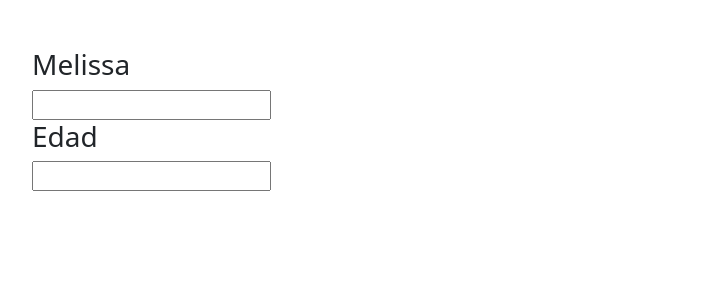
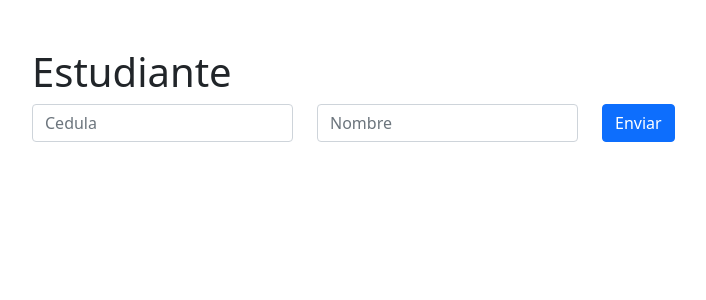
Before and after one commit to RichLeonC/SistemaDeEducacionBD, a React (Create React App) app in the folder sist-gestion-educativo/: page / in a window 1280 px wide. Shown: the top 300 px of the page, without its empty margins (50-756 px from the left). Built offline with nearby package versions, Linux system fonts and the light colour scheme.

Commit message:
Creacion componente Campo

```diff
--- a/sist-gestion-educativo/src/App.js
+++ b/sist-gestion-educativo/src/App.js
@@ -8,7 +8,6 @@ class App extends Component{
         return(
             <div className = "container mt-5">
                 <Registro myText = "Melissa"/>
-                <Registro myText = "Edad"/>
             </div>
 
         )
--- a/sist-gestion-educativo/src/Componentes/Registro.js
+++ b/sist-gestion-educativo/src/Componentes/Registro.js
@@ -1,19 +1,42 @@
-import React,{Component} from 'react';
+import React,{Component,Fragment,useState} from 'react';
 import './Registro.css';
 
 class Registro extends Component{
     render(){
         return(
-            <div>
-                <h3>
-                    {this.props.myText}
-                </h3>
-                <input type = "text"/>
+            <Fragment>
+                <h1>Estudiante</h1>
+                <form className ="row">
+                    <Campo text = "Cedula"/>
+                    <Campo text = "Nombre"/>
+                    <div className = "col-md-3">
+                        <button className = "btn btn-primary">
+                        Enviar
+                        </button>
+                    </div>
+                </form>
 
-            </div>
+
+
+            </Fragment>
         )
     }
 
 }
 
+class Campo extends Component{
+    render(){
+        return(
+            <div className = "col-md-3">
+                <input
+                placeholder = {this.props.text}
+                className = "form-control"
+                />
+
+            </div>
+        )
+
+    }
+}
+
 export default Registro;
```
